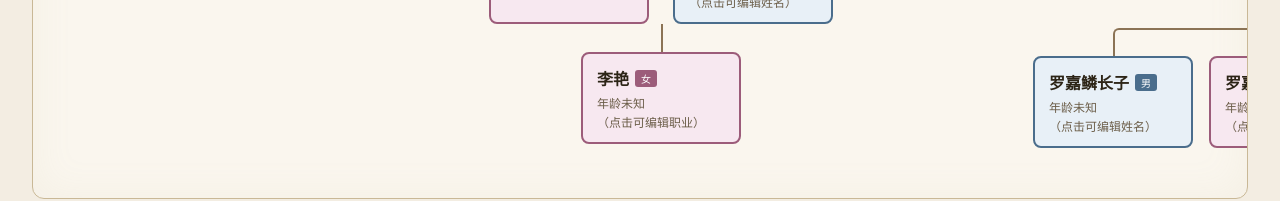
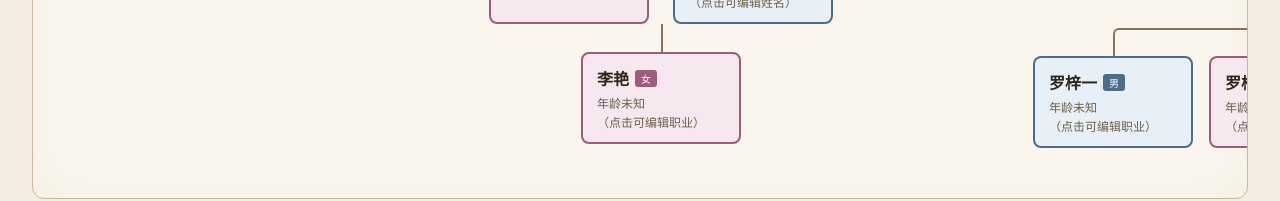
Before and after one commit to ACE-glitch-del/asset-manager, a website: page family-tree.html in a window 1280 px wide. Shown: the part 1203-1404 px from the top of the page. Drawn offline with Linux system fonts and the light colour scheme; a web font is replaced by a local one.

Commit message:
罗嘉鳞子女命名：罗梓一、罗梓言、罗梓田

```diff
--- a/family-tree.html
+++ b/family-tree.html
@@ -1345,10 +1345,10 @@ function getSampleData() {
     'p18': { id:'p18', name:'罗宇阳', gender:'male', birthYear:1996, occupation:'四会市消防救援大队', status:'已婚，2025年9月23日登记结婚', traits:'', spouseId:'p19', parentIds:['p7','p8'], deceased:false },
     'p19': { id:'p19', name:'陈倩仪', gender:'female', birthYear:2000, occupation:'在职', status:'已婚，2025年9月23日与罗宇阳登记结婚，陈建军之女', traits:'', spouseId:'p18', parentIds:['p36','p37'], deceased:false },
 
-    // ===== 第四代 - 罗嘉鳞子女（儿、女、儿）=====
-    'p20': { id:'p20', name:'罗嘉鳞长子', gender:'male', birthYear:null, occupation:'（点击可编辑姓名）', status:'罗嘉鳞之长子，信息待补充', traits:'', spouseId:null, parentIds:['p9','p10'], deceased:false },
-    'p21': { id:'p21', name:'罗嘉鳞女儿', gender:'female', birthYear:null, occupation:'（点击可编辑姓名）', status:'罗嘉鳞之女，信息待补充', traits:'', spouseId:null, parentIds:['p9','p10'], deceased:false },
-    'p22': { id:'p22', name:'罗嘉鳞次子', gender:'male', birthYear:null, occupation:'（点击可编辑姓名）', status:'罗嘉鳞之次子，信息待补充', traits:'', spouseId:null, parentIds:['p9','p10'], deceased:false },
+    // ===== 第四代 - 罗嘉鳞子女（罗梓一、罗梓言、罗梓田）=====
+    'p20': { id:'p20', name:'罗梓一', gender:'male', birthYear:null, occupation:'（点击可编辑职业）', status:'罗嘉鳞之长子', traits:'', spouseId:null, parentIds:['p9','p10'], deceased:false },
+    'p21': { id:'p21', name:'罗梓言', gender:'female', birthYear:null, occupation:'（点击可编辑职业）', status:'罗嘉鳞之二女', traits:'', spouseId:null, parentIds:['p9','p10'], deceased:false },
+    'p22': { id:'p22', name:'罗梓田', gender:'male', birthYear:null, occupation:'（点击可编辑职业）', status:'罗嘉鳞之三子', traits:'', spouseId:null, parentIds:['p9','p10'], deceased:false },
 
     // ===== 第四代 - 罗海清儿子的子女（3女1儿）=====
     'p23': { id:'p23', name:'罗海清孙女1', gender:'female', birthYear:null, occupation:'（点击可编辑姓名）', status:'罗海清之孙女，信息待补充', traits:'', spouseId:null, parentIds:['p14','p15'], deceased:false },
```
